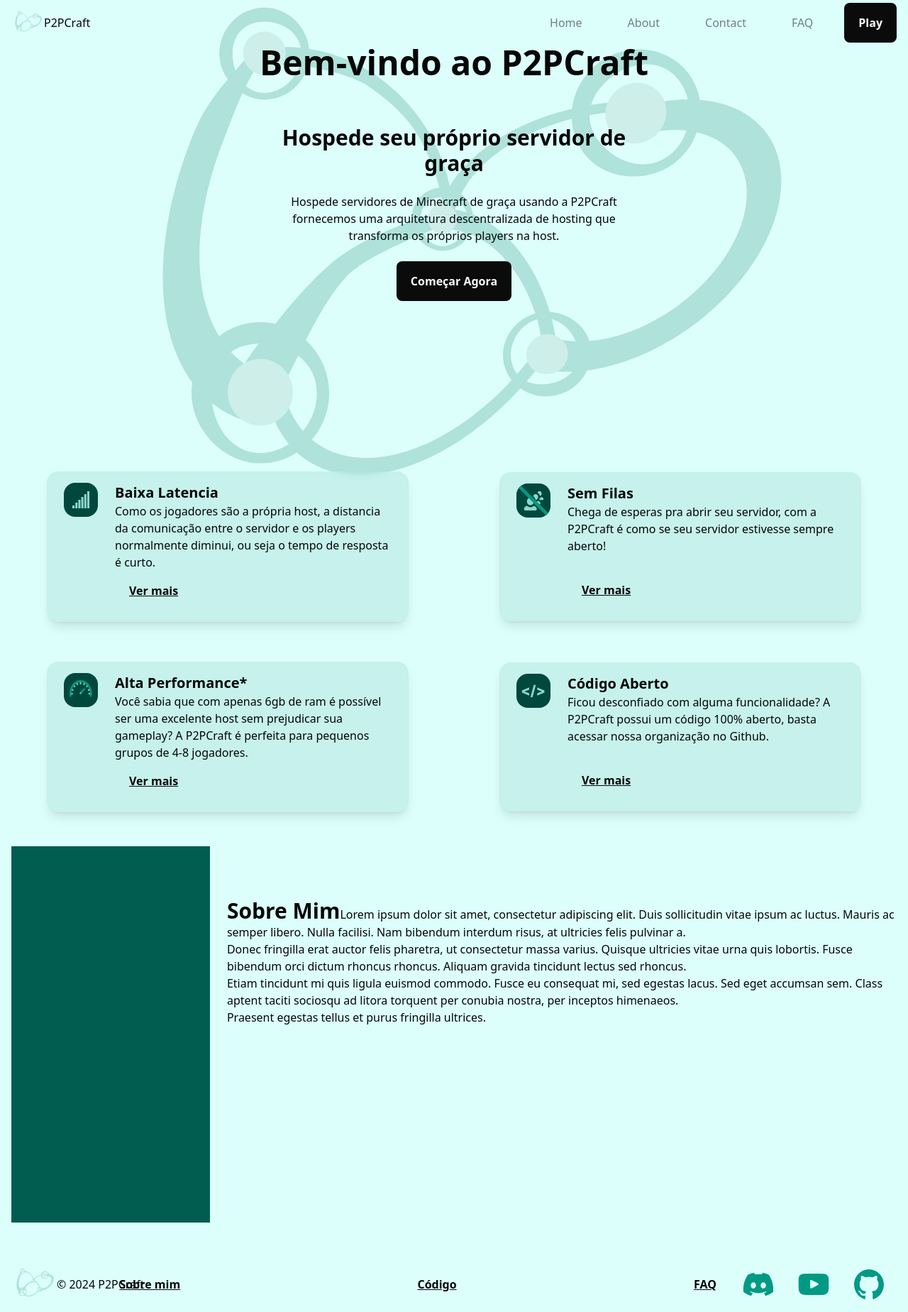
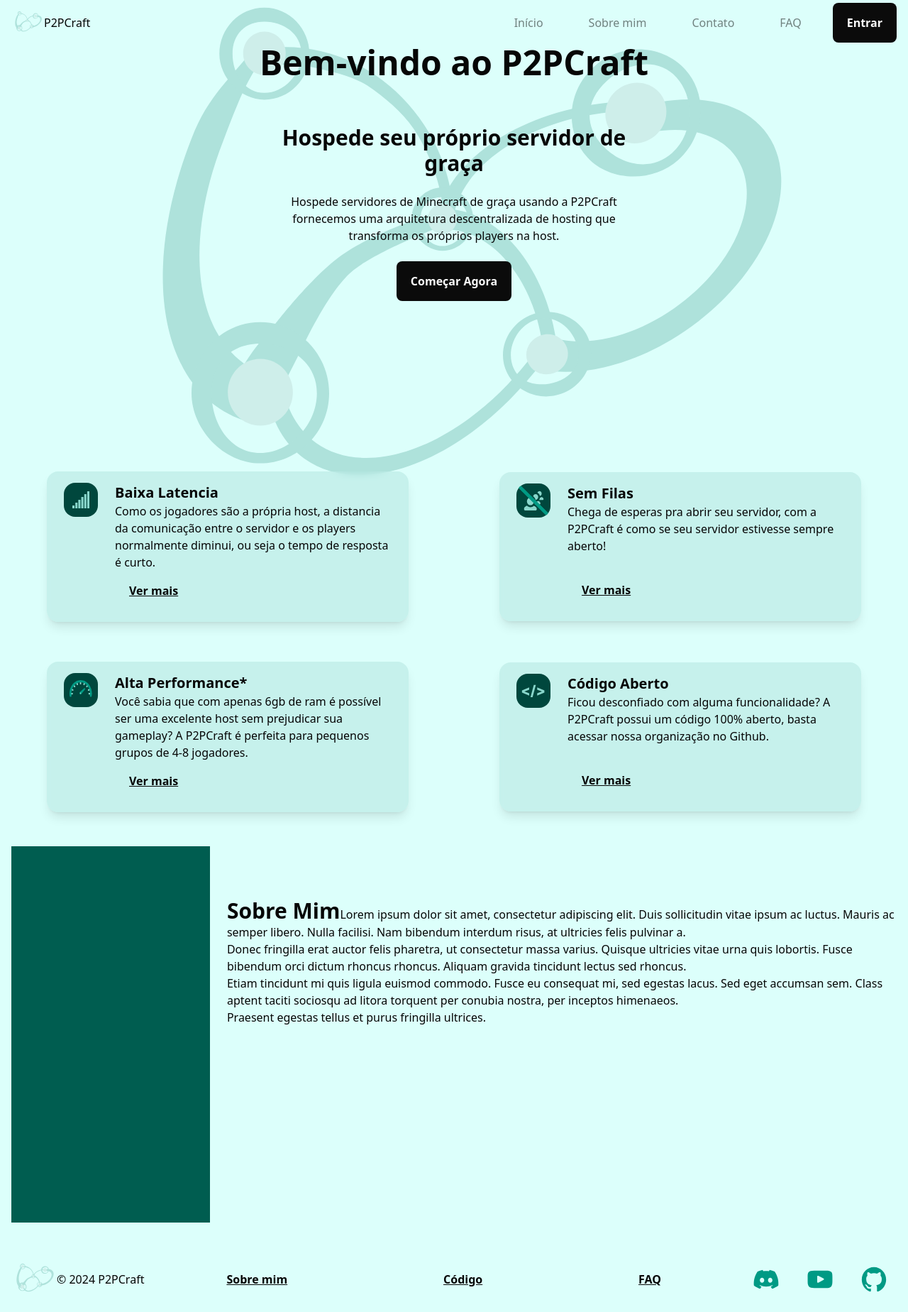
Before and after one commit to ETEC-TCC-2024/p2pCraft-frontend, a Next.js app: page /components in a window 1280 px wide. Shown: the whole page at 71% size. Built offline with nearby package versions, Linux system fonts and the light colour scheme.

Commit message:
feat: Create SocialNetworks component

```diff
--- a/src/app/components/navigation/Footer.tsx
+++ b/src/app/components/navigation/Footer.tsx
@@ -3,6 +3,7 @@ import Button from "../button/Button";
 import { cva, VariantProps } from "class-variance-authority";
 import { cn } from "@/lib/utils";
 import Icon from "../icon/Icon";
+import { SocialNetworks } from "./SocialNetworks";
 
 interface FooterProps extends VariantProps<typeof footerVariants> {}
 
@@ -22,27 +23,21 @@ export const Footer: React.FC<FooterProps> = ({ variant = "primary" }: FooterPro
   return (
     <div className={cn(footerVariants({ variant }))}>
       <FooterLogo></FooterLogo>
-      <div className="flex justify-between w-full">
+      <div className="flex justify-between items-stretch mx-24 w-full">
         <Button variant="link">Sobre mim</Button>
         <Button variant="link">Código</Button>
         <Button variant="link">FAQ</Button>
       </div>
-      <div className="flex">
-        <Icon.Discord className="w-[78px] h-[78px]" />
-        <Icon.Youtube className="w-[78px] h-[78px]" />
-        <Icon.Github className="w-[78px] h-[78px]" />
-      </div>
+      <SocialNetworks />
     </div>
   );
 };
 
 export const FooterLogo = () => {
   return (
-    <>
-      <div className="flex items-center">
-        <Icon.Logo className="w-16 h-16" />
-        <div className="md:min-w-fit text-black-900">© 2024 P2PCraft</div>
-      </div>
-    </>
+    <div className="flex items-center min-w-fit">
+      <Icon.Logo className="w-16 h-16" />
+      <div className="text-black-900">© 2024 P2PCraft</div>
+    </div>
   );
 };
--- a/src/app/components/navigation/NavBar.tsx
+++ b/src/app/components/navigation/NavBar.tsx
@@ -1,5 +1,5 @@
-import React from "react";
-import { Logo, logoVariants } from "../Logo";
+import React, { Children, ReactNode } from "react";
+import { Logo } from "../Logo";
 import Button, { buttonVariants } from "../button/Button";
 import { cva, VariantProps } from "class-variance-authority";
 import { cn } from "@/lib/utils";
@@ -21,28 +21,26 @@ const navbarVariants = cva(
 export const NavBar: React.FC<NavbarProps> = ({ variant = "primary" }: NavbarProps) => {
   let buttonVariant: VariantProps<typeof buttonVariants>["textColor"];
   buttonVariant = variant === "dark" ? "white" : "black";
-
+  const NavBarButton: React.FC<{ children: ReactNode }> = ({ children }) => {
+    return (
+      <Button variant="noBackground" textColor={buttonVariant}>
+        {children}
+      </Button>
+    );
+  };
   return (
     <div className={cn(navbarVariants({ variant }))}>
       <Logo textVariant={variant == "dark" ? "white" : "primary"}></Logo>
       <div className="md:flex gap-x-6">
-        <Button variant="noBackground" textColor={buttonVariant}>
-          Home
-        </Button>
+        <NavBarButton>Início</NavBarButton>
 
-        <Button variant="noBackground" textColor={buttonVariant}>
-          About
-        </Button>
+        <NavBarButton>Sobre mim</NavBarButton>
 
-        <Button variant="noBackground" textColor={buttonVariant}>
-          Contact
-        </Button>
+        <NavBarButton>Contato</NavBarButton>
 
-        <Button variant="noBackground" textColor={buttonVariant}>
-          FAQ
-        </Button>
+        <NavBarButton>FAQ</NavBarButton>
 
-        <Button variant="primary">Play</Button>
+        <Button variant="primary">Entrar</Button>
       </div>
     </div>
   );
--- /dev/null
+++ b/src/app/components/navigation/SocialNetworks.tsx
@@ -0,0 +1,33 @@
+import React, { ReactNode } from "react";
+import Icon from "../icon/Icon";
+import Button from "../button/Button";
+import { cn } from "@/lib/utils";
+
+interface SocialNetworksProps {
+  className?: string;
+}
+
+export const SocialNetworks = ({ className = "" }: SocialNetworksProps) => {
+  const IconButton: React.FC<{ children: ReactNode }> = ({ children }) => {
+    return (
+      <Button variant="noBackground" className="p-0 w-16 h-16">
+        {children}
+      </Button>
+    );
+  };
+  return (
+    <div className={cn("flex justify-start mx-auto  gap-x-3", className)}>
+      <IconButton>
+        <Icon.Discord />
+      </IconButton>
+
+      <IconButton>
+        <Icon.Youtube />
+      </IconButton>
+
+      <IconButton>
+        <Icon.Github />
+      </IconButton>
+    </div>
+  );
+};
```
